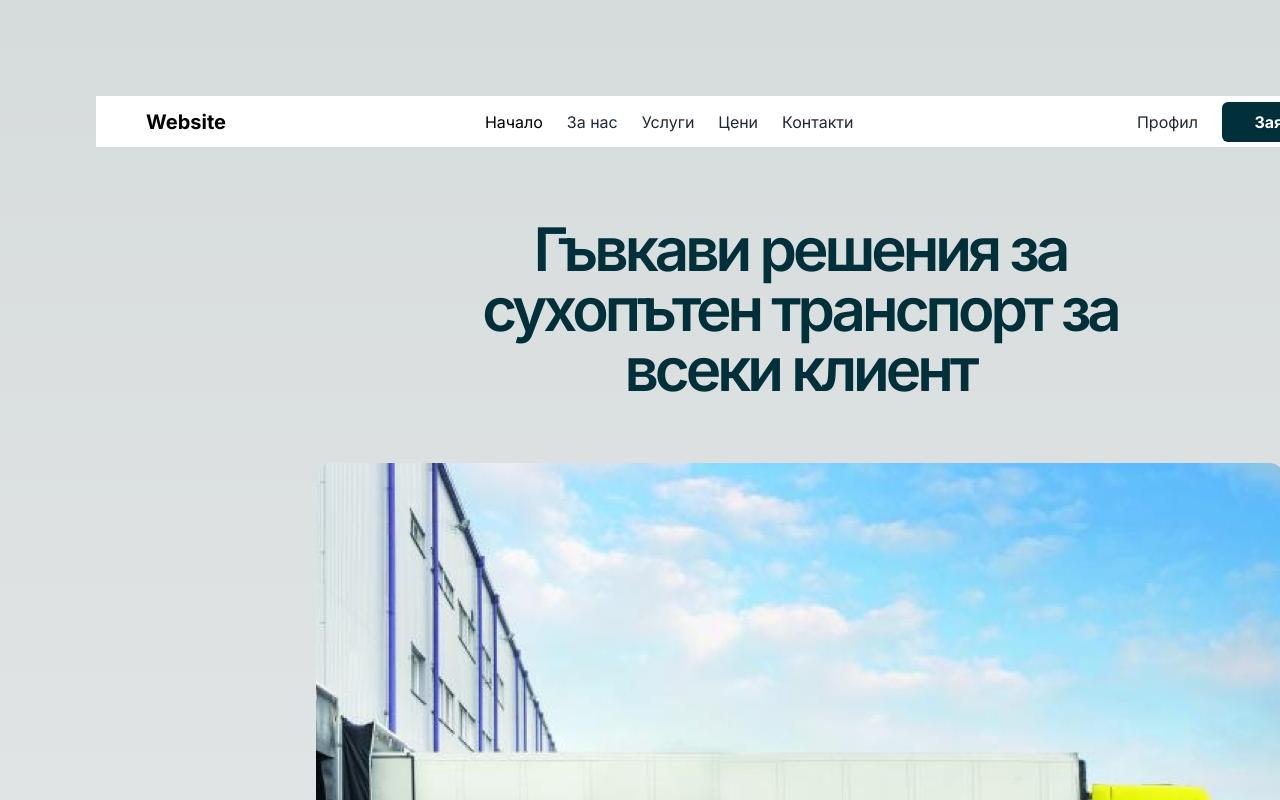
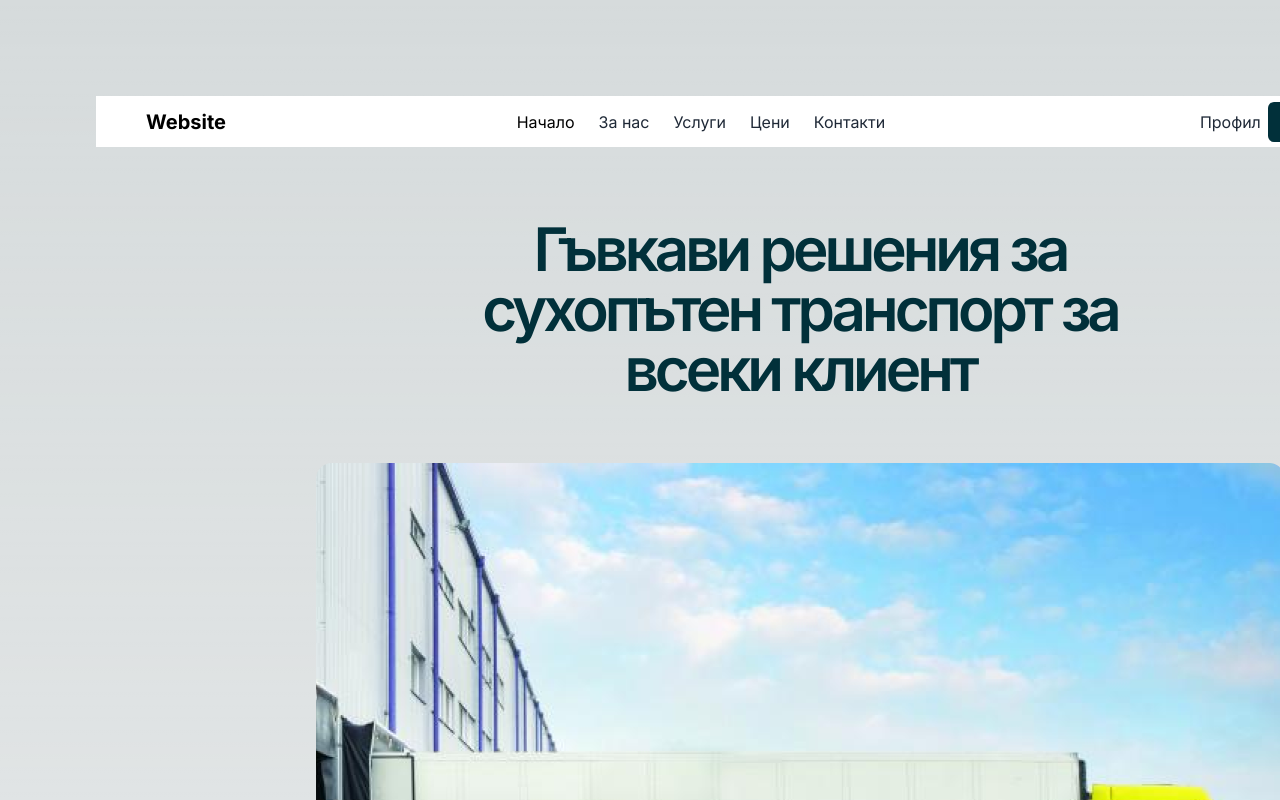
Before and after one commit to lyklecharova/Zing7, a Next.js app in the folder task1c/: page / in a window 1280 px wide. Shown: the top 800 px of the page. Built offline with nearby package versions, Linux system fonts and the light colour scheme.

Commit message:
Update Header.tsx

```diff
--- a/task1c/src/components/Header/Header.tsx
+++ b/task1c/src/components/Header/Header.tsx
@@ -25,12 +25,12 @@ export const Header = () => {
           </li>
         </ul>
         <div className="flex items-center">
-          <button className="mr-6" style={{ width: "62px", height: '27px'}}>
+          <button className="mr-3" style={{ width: "56px", height: '27px'}}>
             <a href="#" className="text-gray-800 hover:text-gray-300">Профил</a>
           </button>
-          <button className="bg-blue-500 hover:bg-blue-700 text-white font-bold py-2 px-8 rounded-md"
+          <button className="bg-blue-500 hover:bg-blue-700 text-white font-bold py-2 px-6 rounded-md"
             style={{ backgroundColor: '#01303A'}}>
-            Заявка за препратка
+            Заявка за пратка
           </button>
         </div>
       </div>
```
